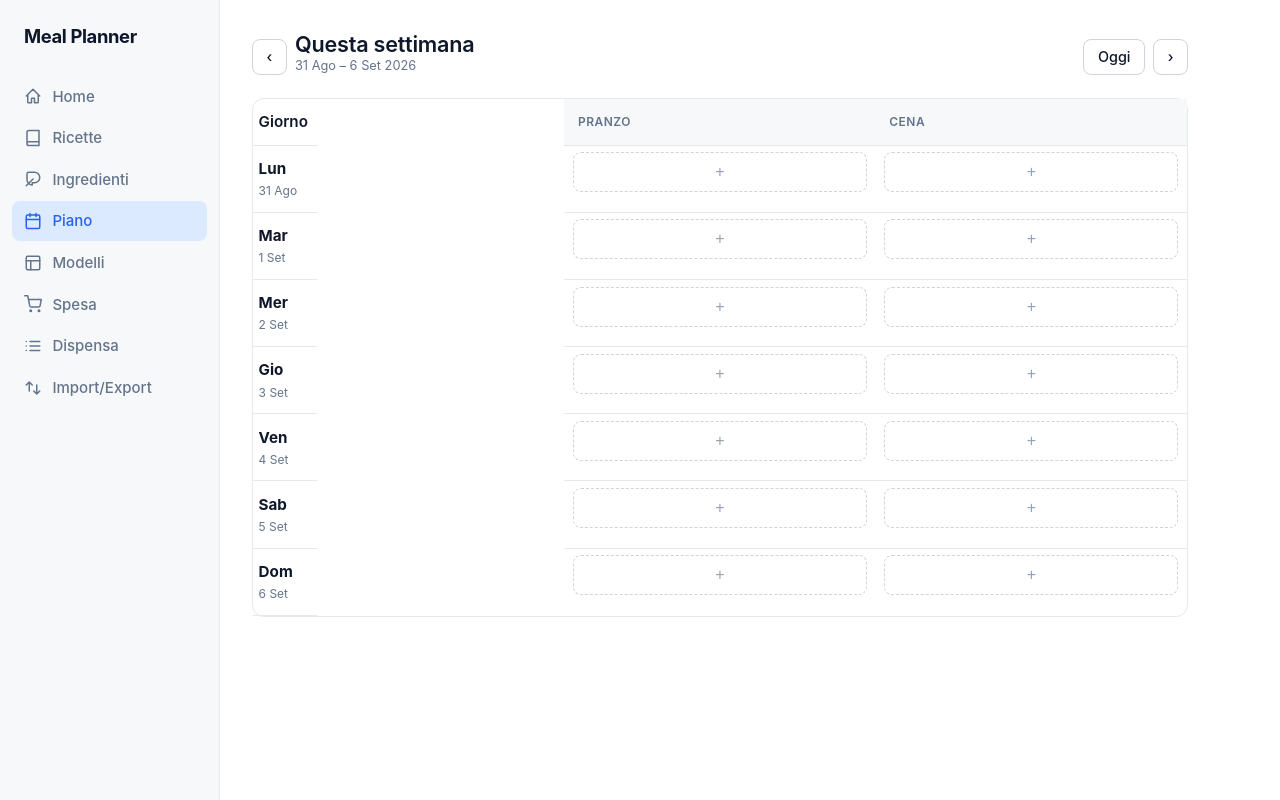
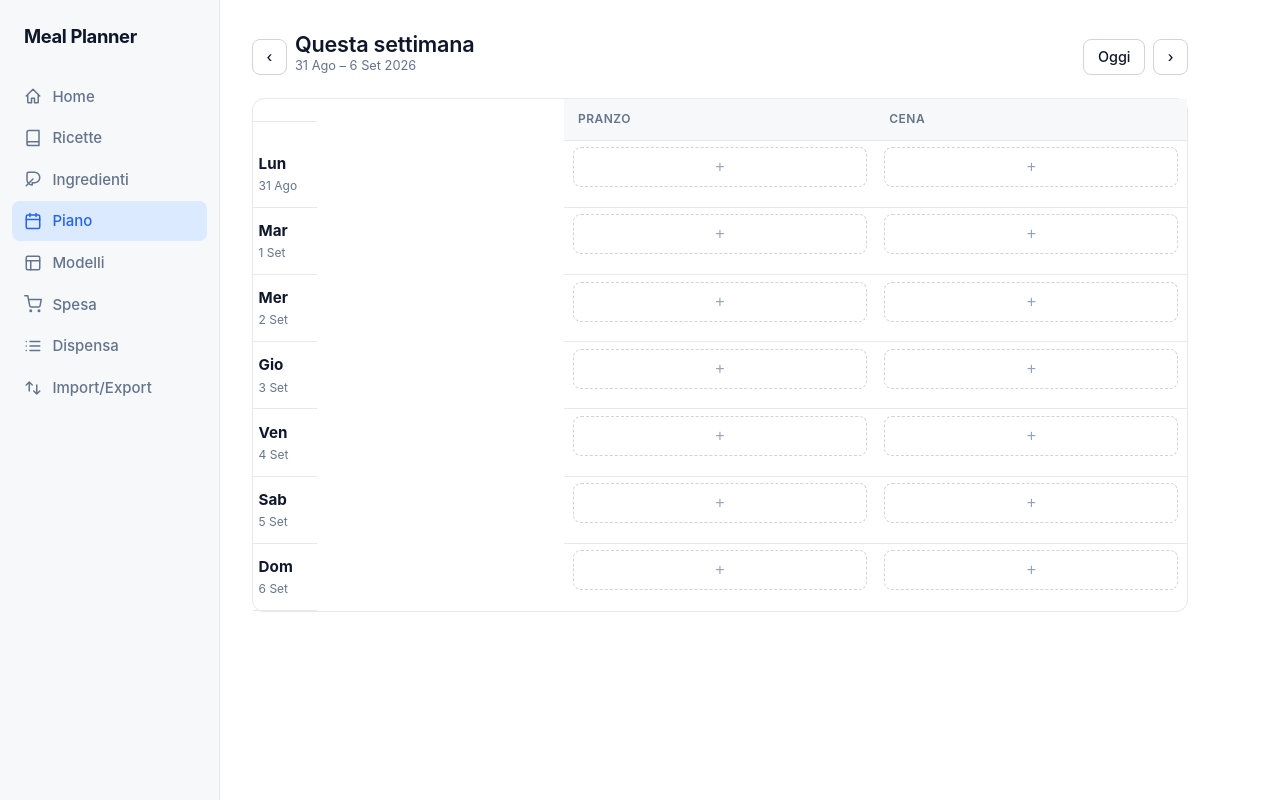
Before and after one commit to intersimone999/meal-planner, a FastAPI app: page /planner/2026/36 in a window 1280 px wide. Run offline with FastAPI, Linux system fonts and the light colour scheme; data that the repository does not hold is empty; some web fonts are replaced.

Commit message:
Planner: fix wide day column and residual gap next to it
Two issues combined to make the "Giorno" column much wider than its
declared 4rem:

1. `.day-col` had `display: flex` on a <th>. That breaks the table
   cell layout: the cell no longer participates as table-cell, and
   its width follows content rather than the fixed column width.
2. The header row rendered the word "Giorno" at 0.95rem (via the
   `.day-col` override), which measured ~90px and pushed the column
   past the declared 4rem.

Fixes:
- Drop `display: flex` on `.day-col`; put day-name / day-date as
  block-level spans so the th stays a real table-cell and the fixed
  4rem width holds.
- Empty header cell (aria-label preserves accessibility name) —
  the label is redundant next to a column of day abbreviations.
- Centered the day-col text and dropped the day-date to 0.72rem.
- Applied the same header change to the mealplans grid.

Co-Authored-By: Claude Opus 4.7 <noreply@anthropic.com>

```diff
--- a/app/templates/mealplans/edit.html
+++ b/app/templates/mealplans/edit.html
@@ -25,7 +25,7 @@
   <table class="planner">
     <thead>
       <tr>
-        <th class="day-col">Giorno</th>
+        <th class="day-col" aria-label="Giorno"></th>
         {% for slot in slots %}
           <th>{{ slot_labels[slot] }}</th>
         {% endfor %}
--- a/app/templates/planner/index.html
+++ b/app/templates/planner/index.html
@@ -28,7 +28,7 @@
   <table class="planner">
     <thead>
       <tr>
-        <th class="day-col">Giorno</th>
+        <th class="day-col" aria-label="Giorno"></th>
         {% for slot in slots %}
           <th>{{ slot_labels[slot] }}</th>
         {% endfor %}
```
